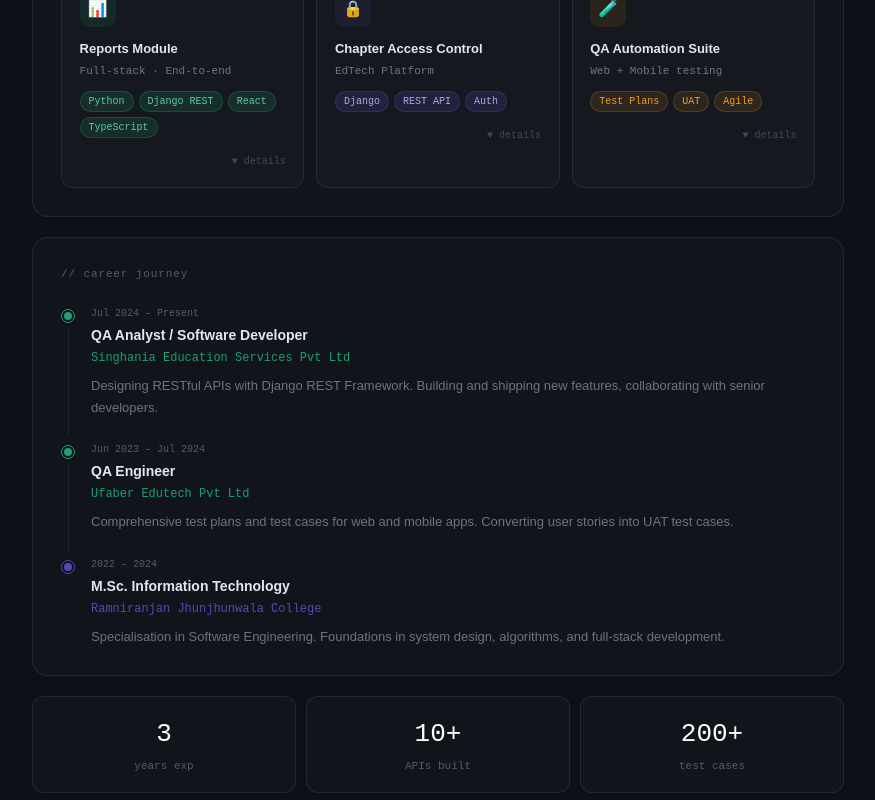
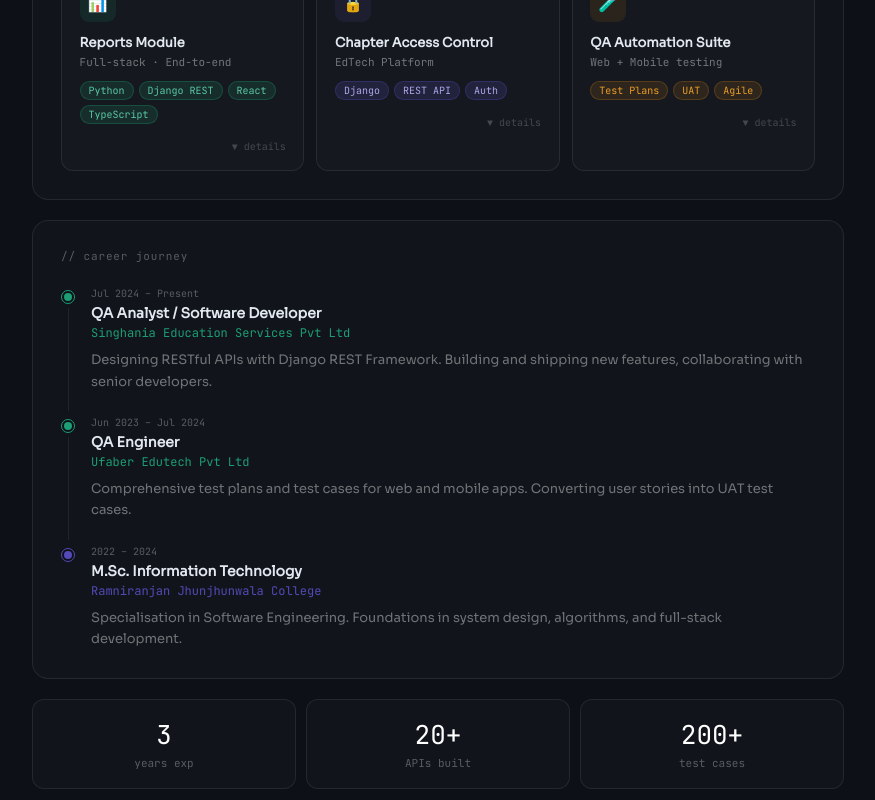
Before and after one commit to JuheeJadhav/MyPortfolio, a React (Vite) app: page / in a window 1280 px wide. Shown: the part 860-1660 px from the top of the page, without its empty margins (202-1077 px from the left). Built offline with nearby package versions, Linux system fonts and the light colour scheme.

Commit message:
responsive web

```diff
--- a/index.html
+++ b/index.html
@@ -1,7 +1,8 @@
 <!doctype html>
 <html lang="en">
   <head>
-    <meta charset="UTF-8" />
+    <meta charset="UTF-8" name="viewport" content="width=device-width, initial-scale=1" />
+    <link href="https://fonts.googleapis.com/css2?family=Sora&family=JetBrains+Mono&display=swap" rel="stylesheet">
     <link rel="icon" type="image/svg+xml" href="/favicon.svg" />
     <meta name="viewport" content="width=device-width, initial-scale=1.0" />
     <title>myportfolio</title>
--- a/src/components/Contact.tsx
+++ b/src/components/Contact.tsx
@@ -18,7 +18,7 @@
 
 const STATS = [
   { label: 'years exp',  value: 3,   suffix: '' },
-  { label: 'APIs built', value: 10,  suffix: '+' },
+  { label: 'APIs built', value: 20,  suffix: '+' },
   { label: 'test cases', value: 200, suffix: '+' },
 ]
 
--- a/src/index.css
+++ b/src/index.css
@@ -1,5 +1,6 @@
-@import "tailwindcss";
-@import url('https://fonts.googleapis.com/css2?family=JetBrains+Mono:wght@300;400;500;600&family=Sora:wght@300;400;500;600&display=swap');
+@tailwind base;
+@tailwind components;
+@tailwind utilities;
 
 * { box-sizing: border-box; margin: 0; padding: 0; }
 
@@ -17,15 +18,18 @@
   from { opacity: 0; transform: translateY(20px); }
   to   { opacity: 1; transform: translateY(0); }
 }
+
 @keyframes floatAvatar {
   0%, 100% { transform: translateY(0); }
-  50%       { transform: translateY(-6px); }
+  50% { transform: translateY(-6px); }
 }
+
 @keyframes blink {
   0%, 100% { opacity: 1; }
-  50%       { opacity: 0; }
+  50% { opacity: 0; }
 }
+
 @keyframes pulseDot {
   0%, 100% { transform: scale(1); }
-  50%       { transform: scale(1.5); }
+  50% { transform: scale(1.5); }
 }
```
